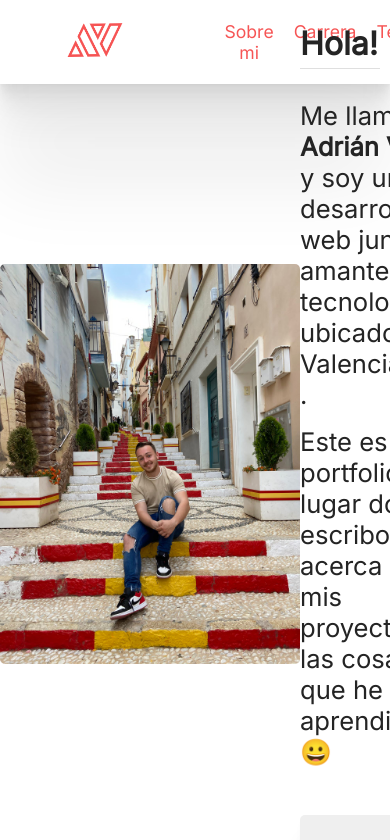
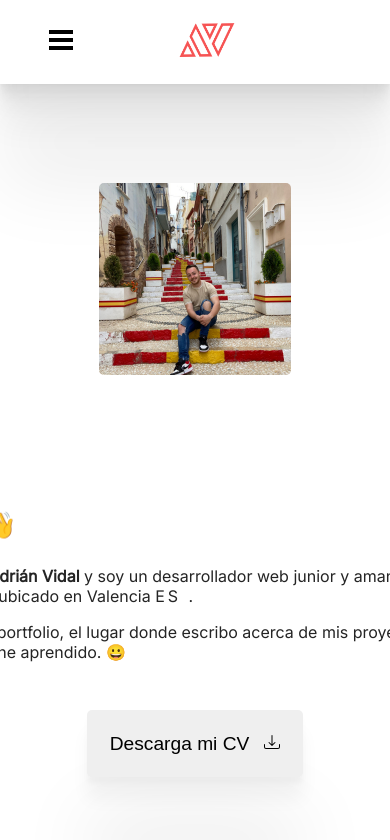
Before and after one commit to Adry2612/Portfolio, a Vue app: page / in a window 390 px wide. Shown: the top 840 px of the page. Built offline with nearby package versions, Linux system fonts and the light colour scheme; no server answers.

Commit message:
Mediaqueries creation

```diff
--- a/src/components/contentComponent.vue
+++ b/src/components/contentComponent.vue
@@ -118,4 +118,42 @@
 .content .description button svg {
   margin-left: 0.6rem;
 }
+
+@media screen and (max-width: 800px){
+.content{
+  flex-direction: column;
+}
+
+.content img{
+  width: 18rem;
+  height: 18rem;
+  margin: 4rem 0 2rem 0;
+}
+
+.content .description{
+  font-size: 1.4rem;
+  text-size-adjust: auto;
+}
+
+.content .description #sayhi{
+  font-size: 1.6rem;
+}
+
+.content .description .decoration{
+  width: 65px;
+}
+}
+
+@media screen and (max-width: 600px){
+  .content img{
+    width: 12rem;
+    height: 12rem;
+    margin: 2rem 0 0 0;
+  }
+
+  .content .description{
+  font-size: 1rem;
+  text-size-adjust: auto;
+  }
+}
 </style>
--- a/src/components/footerComponent.vue
+++ b/src/components/footerComponent.vue
@@ -47,4 +47,15 @@ footer .social a img{
   width: 25px;
   height: 25px;
 }
+
+@media screen and (max-width: 800px) {
+  footer{
+    padding: 2rem 4rem 2rem 4rem;
+  }
+
+  footer span{
+    margin: 0 4rem 0 0;
+  }
+
+}
 </style>
--- a/src/components/headerComponent.vue
+++ b/src/components/headerComponent.vue
@@ -1,5 +1,15 @@
 <template>
   <div class="header">
+    <div class="menu" @click="showMenu()">
+      <svg
+        xmlns="http://www.w3.org/2000/svg"
+        width="24"
+        height="24"
+        viewBox="0 0 24 24"
+      >
+        <path d="M24 6h-24v-4h24v4zm0 4h-24v4h24v-4zm0 8h-24v4h24v-4z" />
+      </svg>
+    </div>
     <div class="logo">
       <img src="../assets/logo.png" alt="" />
     </div>
@@ -7,10 +17,38 @@
       <a href=""> Sobre mi </a>
       <a href=""> Carrera </a>
       <a href=""> Tecnologías </a>
+      <div class="close active">
+        <svg
+          width="24"
+          height="24"
+          xmlns="http://www.w3.org/2000/svg"
+          fill-rule="evenodd"
+          clip-rule="evenodd"
+        >
+          <path
+            d="M12 11.293l10.293-10.293.707.707-10.293 10.293 10.293 10.293-.707.707-10.293-10.293-10.293 10.293-.707-.707 10.293-10.293-10.293-10.293.707-.707 10.293 10.293z"
+          />
+        </svg>
+      </div>
     </div>
   </div>
 </template>
 
+<script>
+export default {
+  methods: {
+    showMenu() {
+      let menu = document.querySelector(".links");
+
+      if (menu.classList.contains("active")) {
+        menu.classList.remove("active");
+      } else {
+        menu.classList.add("active");
+      }
+    }
+  }
+};
+</script>
 <style scoped>
 .header {
   width: 100vw;
@@ -25,21 +63,25 @@
   align-items: center;
 }
 
+.header .menu{
+  display: none;
+}
+
 .header .logo {
   width: 10%;
 }
 
-.header .logo img{
+.header .logo img {
   width: 4.5rem;
 }
 
-.header .links{
+.header .links {
   width: 30%;
   display: flex;
   justify-content: space-around;
 }
 
-.header .links a{
+.header .links a {
   font-size: 1.1rem;
   text-decoration: none;
   padding: 10px;
@@ -47,10 +89,51 @@
   color: hsl(0, 90%, 65%);
 }
 
-.header .links a:hover{
+.header .links a:hover {
   background-color: hsl(0, 90%, 65%);
   color: white;
   border-radius: 5px;
 }
 
+.header .close {
+  display: none;
+}
+
+@media screen and (max-width: 800px) {
+  .header {
+    width: 100%;
+    display: grid;
+    grid-template-areas: "menu logo . ";
+  }
+
+  .header .menu{
+    display: block;
+  }
+
+  .header .links {
+    display: none;
+    width: 100%;
+    height: 30%;
+    background-color: #fff;
+    transition: all 1s ease;
+    transform: translateY(-100%);
+    z-index: 1;
+  }
+
+  .header .links.active {
+    display: flex;
+    flex-direction: column;
+    position: absolute;
+    top: 0;
+    transform: translateY(0%);
+  }
+
+  .header .close.active {
+    display: inline-block;
+    position: fixed;
+    top: 0;
+    right: 0;
+    color: hsl(0, 90%, 65%);
+  }
+}
 </style>
--- a/src/components/projectComponent.vue
+++ b/src/components/projectComponent.vue
@@ -20,8 +20,8 @@ export default {
 
 <style scoped>
   .project {
-    width: 50rem;
-    height: 6rem;
+    width: 60%;
+    height: 10%;
     border-radius: 5px;
     background-color: #fff;
     border: 1px solid #EDF2F7;
--- a/src/components/projectsView.vue
+++ b/src/components/projectsView.vue
@@ -24,17 +24,11 @@ export default {
     getData () {
       return fetch('https://api.github.com/users/Adry2612/repos')
         .then(response => response.json())
-    },
-
-    click (project) {
-      this.$emit(project)
     }
-
   },
   mounted () {
     this.getData().then(data => {
       this.repos = data
-      console.log(this.repos)
     })
 
 
@@ -44,11 +38,12 @@ export default {
 
 <style scoped>
 .projectsPage {
-  width: 100%;
+  width: 100vw;
   display: flex;
   flex-direction: column;
   align-items: center;
   justify-content: center;
+  margin: auto;
 }
 
 .projectsPage .title {
@@ -65,4 +60,22 @@ export default {
   opacity: 0.2;
   margin-right: 50rem;
 }
+
+.projectsPage .projects{
+  display: flex;
+  justify-content: center;
+  align-items: center;
+  flex-direction: column;
+}
+
+@media screen and (max-width: 800px){
+  .projectsPage .title {
+    font-size: 1.6rem;
+    margin: 4rem 25rem 0 0;
+  }
+
+  .projectsPage .decoration {
+    margin-right: 25rem;
+  }
+}
 </style>
```
